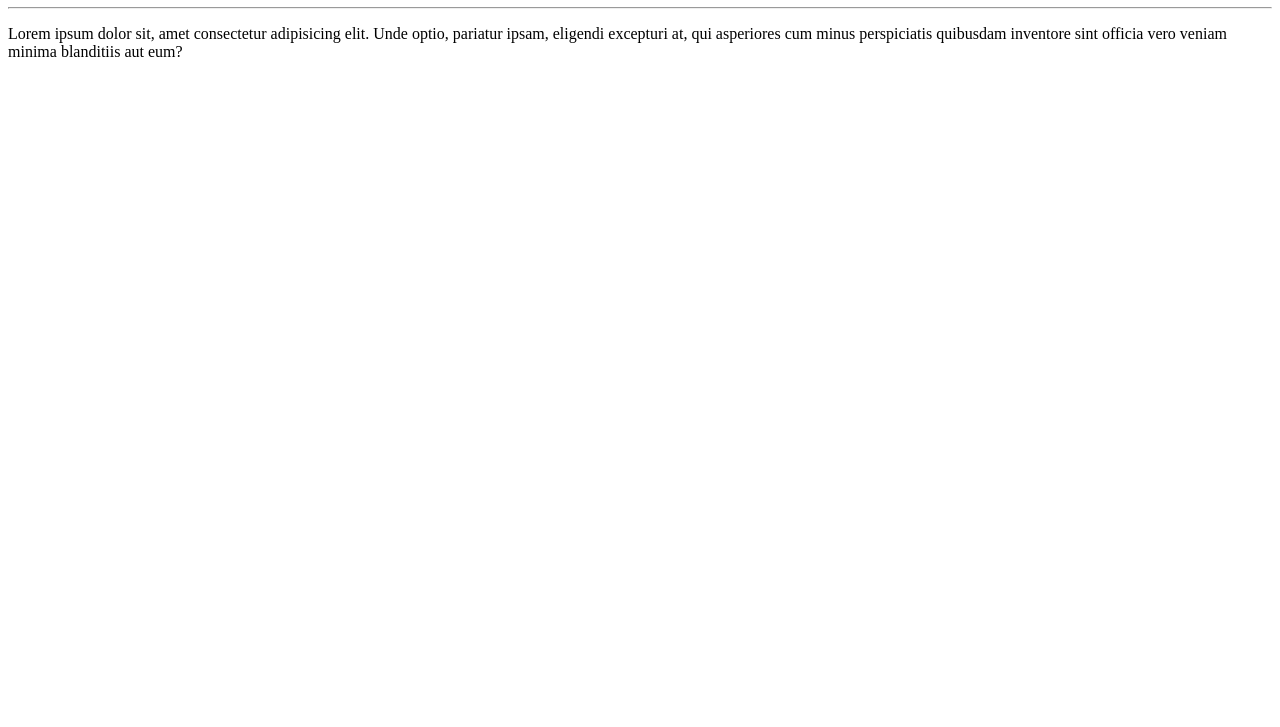
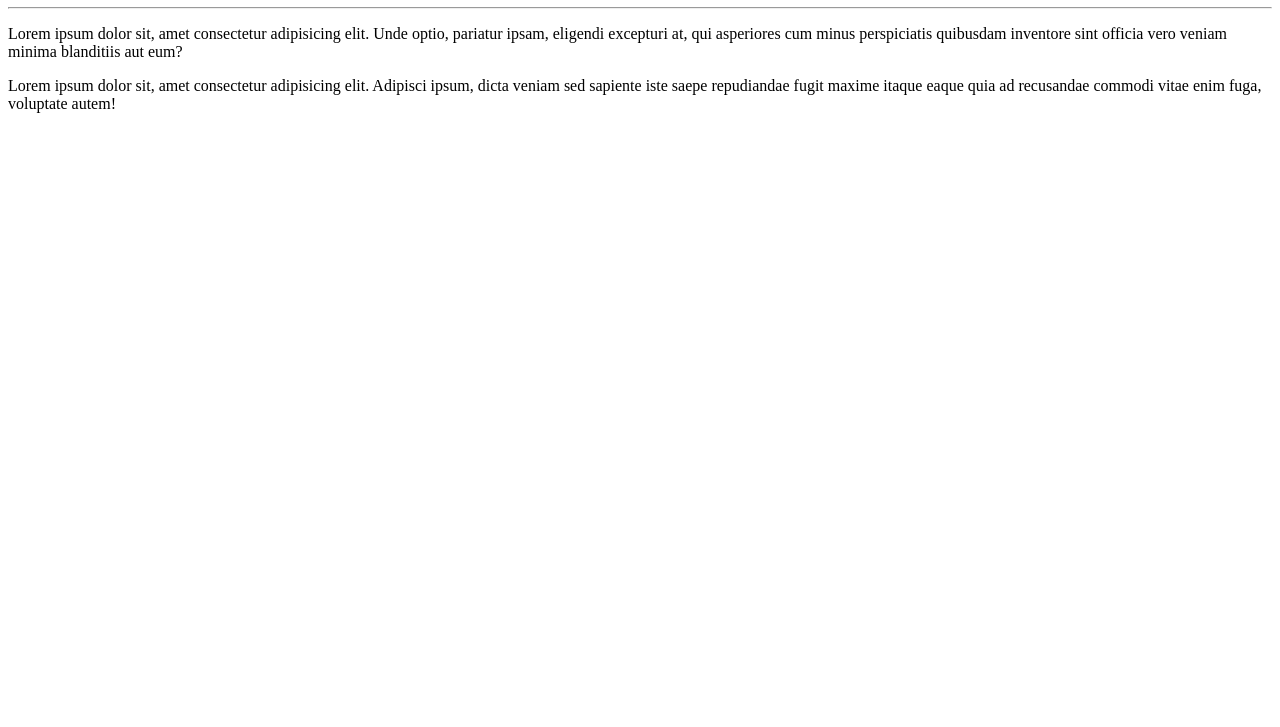
Before and after one commit to ailsonsilvajr/Ola-Mundo, a plain HTML site: page site-exemplo/index.html in a window 1280 px wide. Shown: the part 73-800 px from the top of the page. Drawn offline with Linux system fonts and the light colour scheme.

Commit message:
adicionei um paragrafo

```diff
--- a/site-exemplo/index.html
+++ b/site-exemplo/index.html
@@ -9,6 +9,7 @@
     <h1>Olá, Mundo!</h1>
     <hr>
     <p>Lorem ipsum dolor sit, amet consectetur adipisicing elit. Unde optio, pariatur ipsam, eligendi excepturi at, qui asperiores cum minus perspiciatis quibusdam inventore sint officia vero veniam minima blanditiis aut eum?</p>
+    <p>Lorem ipsum dolor sit, amet consectetur adipisicing elit. Adipisci ipsum, dicta veniam sed sapiente iste saepe repudiandae fugit maxime itaque eaque quia ad recusandae commodi vitae enim fuga, voluptate autem!</p>
 
 </body>
 </html>
```
